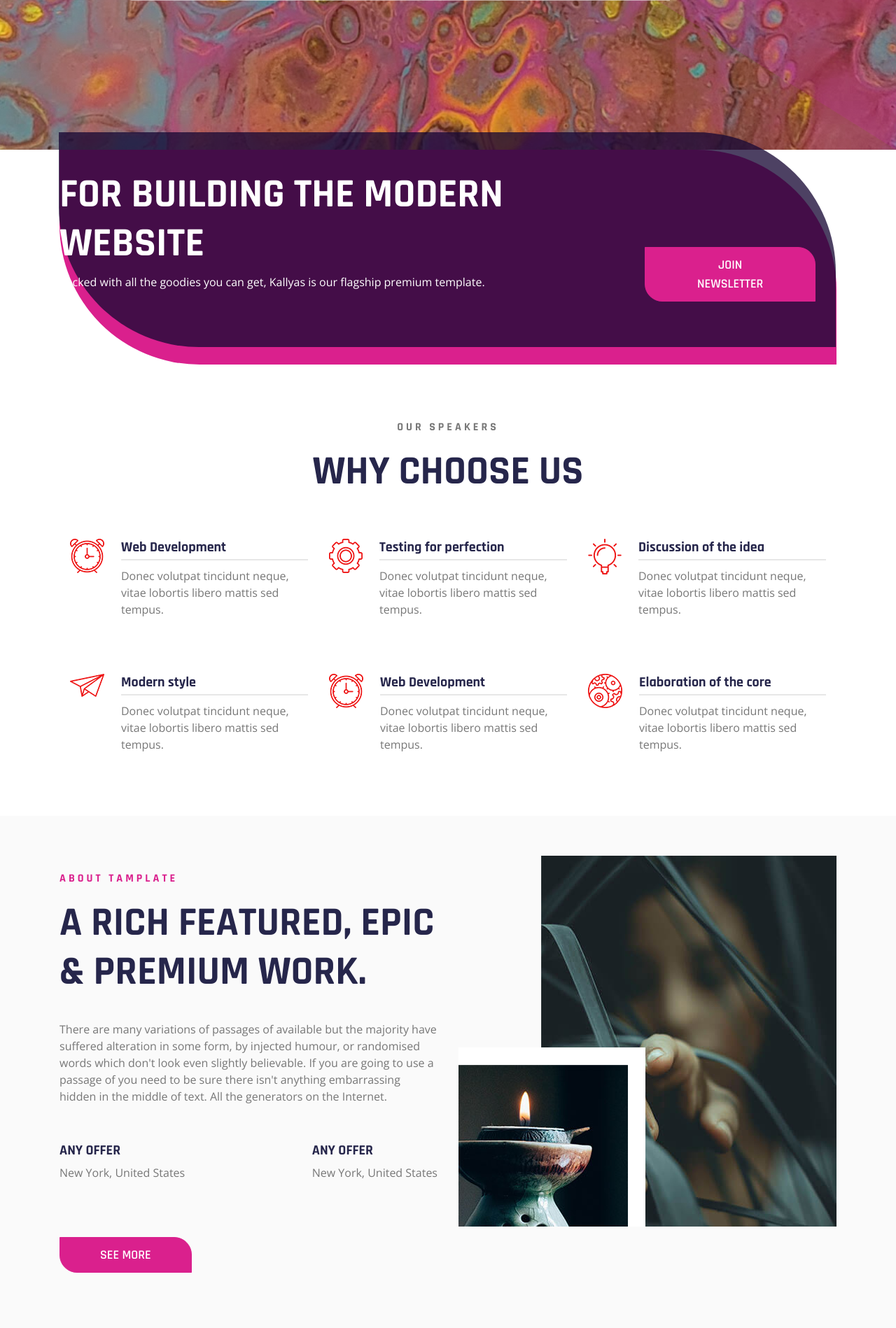
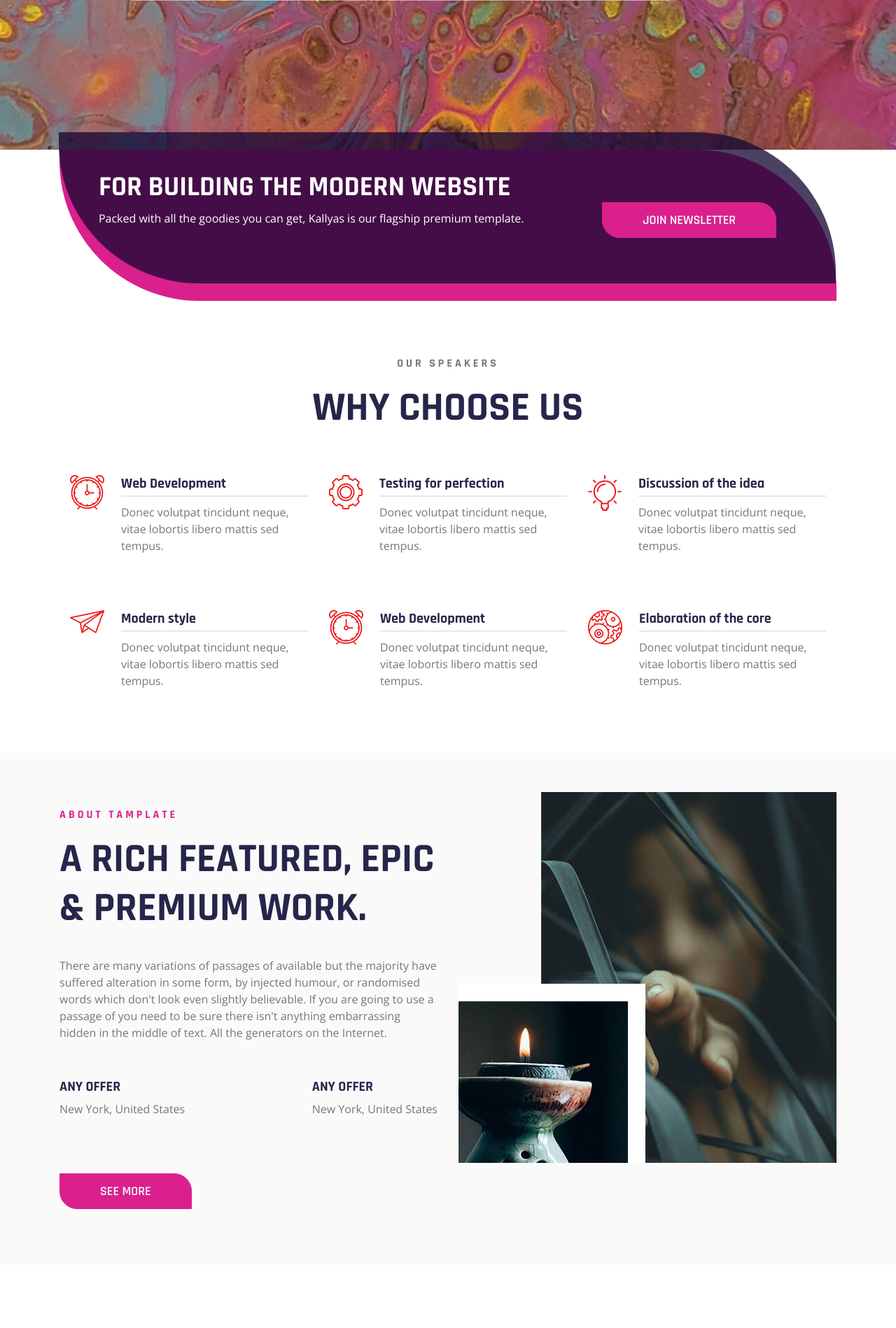
Before and after one commit to ntrpi/SKDS, a PHP site: page /index.html in a window 1280 px wide. Shown: the part 586-2484 px from the top of the page at 70% size. Run offline with PHP 8.4, Linux system fonts and the light colour scheme.

Commit message:
h2 one more time.

```diff
--- a/assets/css/responsive.css
+++ b/assets/css/responsive.css
@@ -160,7 +160,10 @@
   .hero .arr-right {
     top: 50%;
   }
-  .title h1,h2 {
+  .title h2 {
+    font-size: 48px;
+  }
+  .title h1 {
     font-size: 48px;
   }
 
@@ -173,7 +176,10 @@
   .navbar-brand img {
     width: auto;
   }
-  .title h1,h2 {
+  .title h2 {
+    font-size: 58px;
+  }
+  .title h1 {
     font-size: 58px;
   }
   .trust .title {
--- a/assets/css/style.css
+++ b/assets/css/style.css
@@ -320,7 +320,7 @@ form button.btn-primary:hover {
   margin-bottom: 20px;
 }
 
-.title h1,h2 {
+.title h1 {
   font-size: 35px;
 }
 
```
